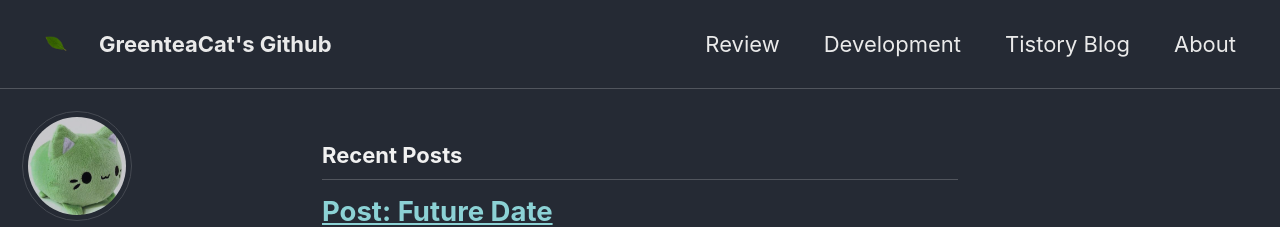
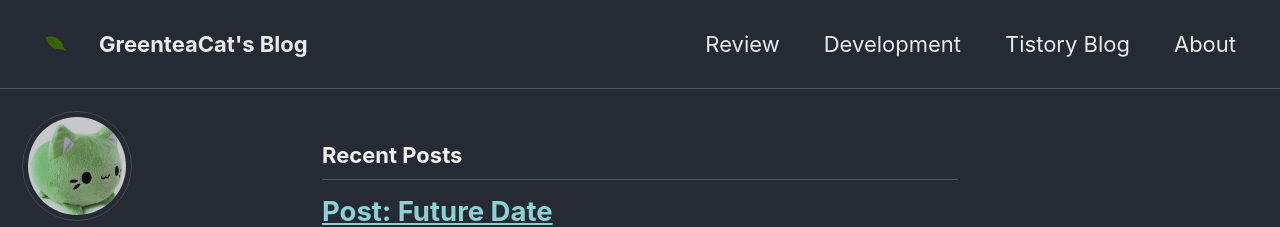
Before and after one commit to Leejeeyong/leejeeyong.github.io, a Jekyll site: the page built from index.html, in a window 1280 px wide and 900 px high. Shown: the top 227 px of the window. Built offline with Jekyll 4.4.1, drawn with Linux system fonts in a browser that asks for light colours; cached includes are drawn as plain includes; nearby versions of some CDN libraries; the list of posts is cut into pages by our own code.

Commit message:
Update _config.yml

```diff
--- a/_config.yml
+++ b/_config.yml
@@ -16,7 +16,7 @@ minimal_mistakes_skin    : "dark" # "air", "aqua", "contrast", "dark", "dirt", "
 
 # Site Settings
 locale                   : "kr-KR"
-title                    : "GreenteaCat's Github"
+title                    : "GreenteaCat's Blog"
 title_separator          : "-"
 subtitle                 : # site tagline that appears below site title in masthead
 name                     : "GreenteCat"
```
